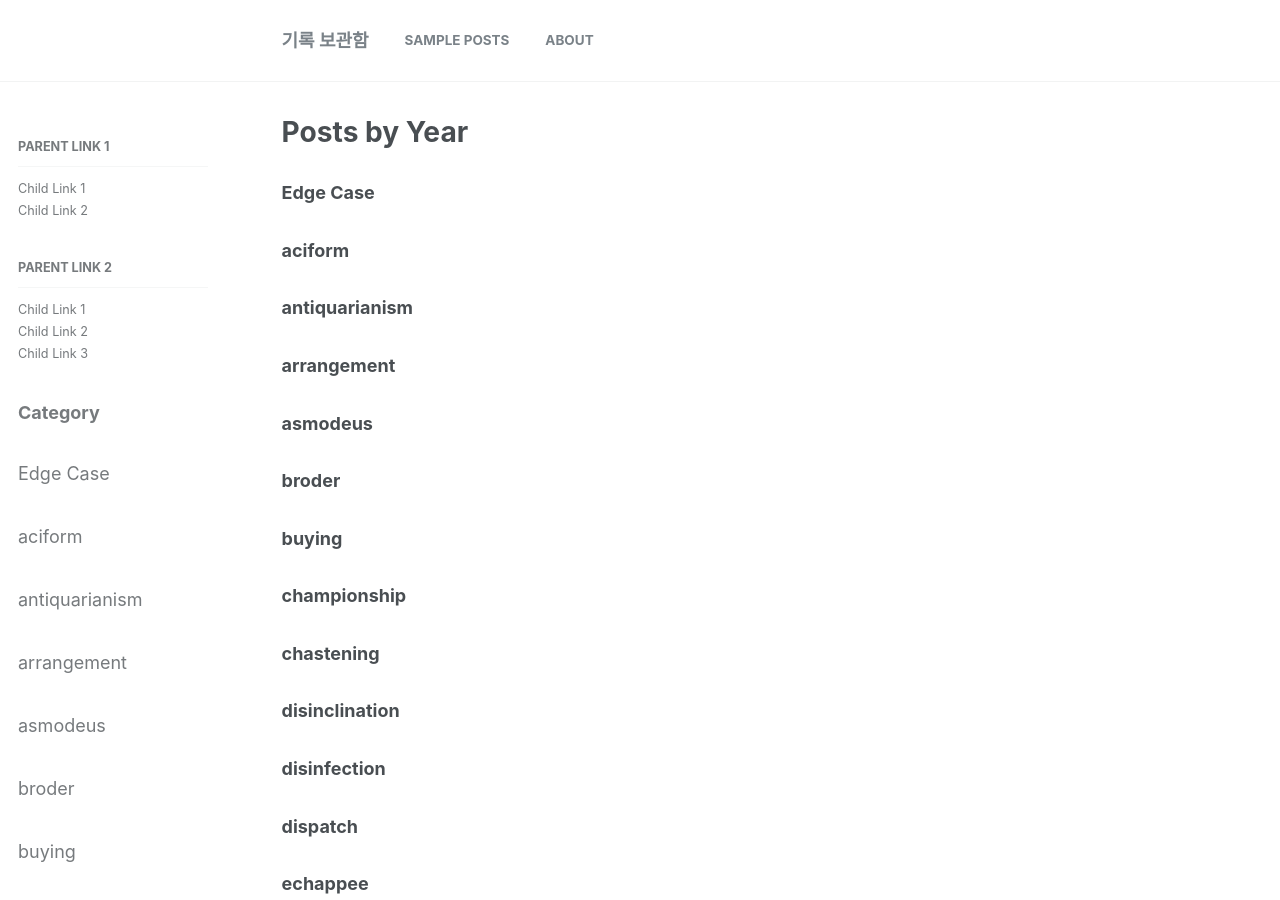
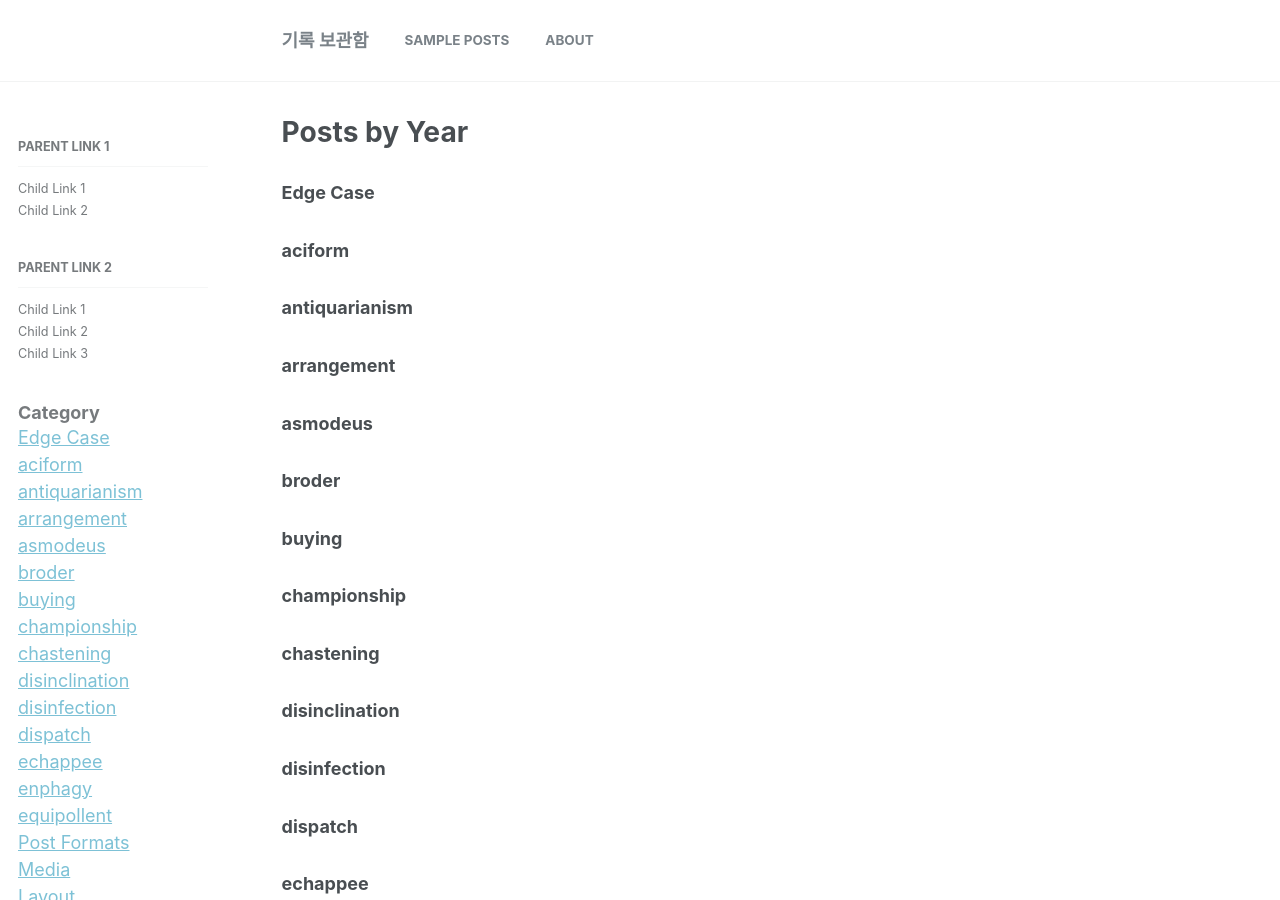
Before and after one commit to SofWa/custom-minimal-mistakes, a Jekyll site: the page built from _pages/list/archive-list.html, in a window 1280 px wide and 900 px high. Built offline with Jekyll 4.4.1, drawn with Linux system fonts in a browser that asks for light colours.

Commit message:
Update sidebar.html

```diff
--- a/_includes/sidebar.html
+++ b/_includes/sidebar.html
@@ -22,9 +22,7 @@
     {% endif %}
     <h3> Category </h3>
     {% for category in site.categories %}
-      <h3>{{ s.title }}</h3>
-      {{ s.text | markdownify }}
-      {{ category | first }}
+      <a href="">{{ category | first }}</a>
     {% endfor %}
   {% endif %}
   </div>
```
